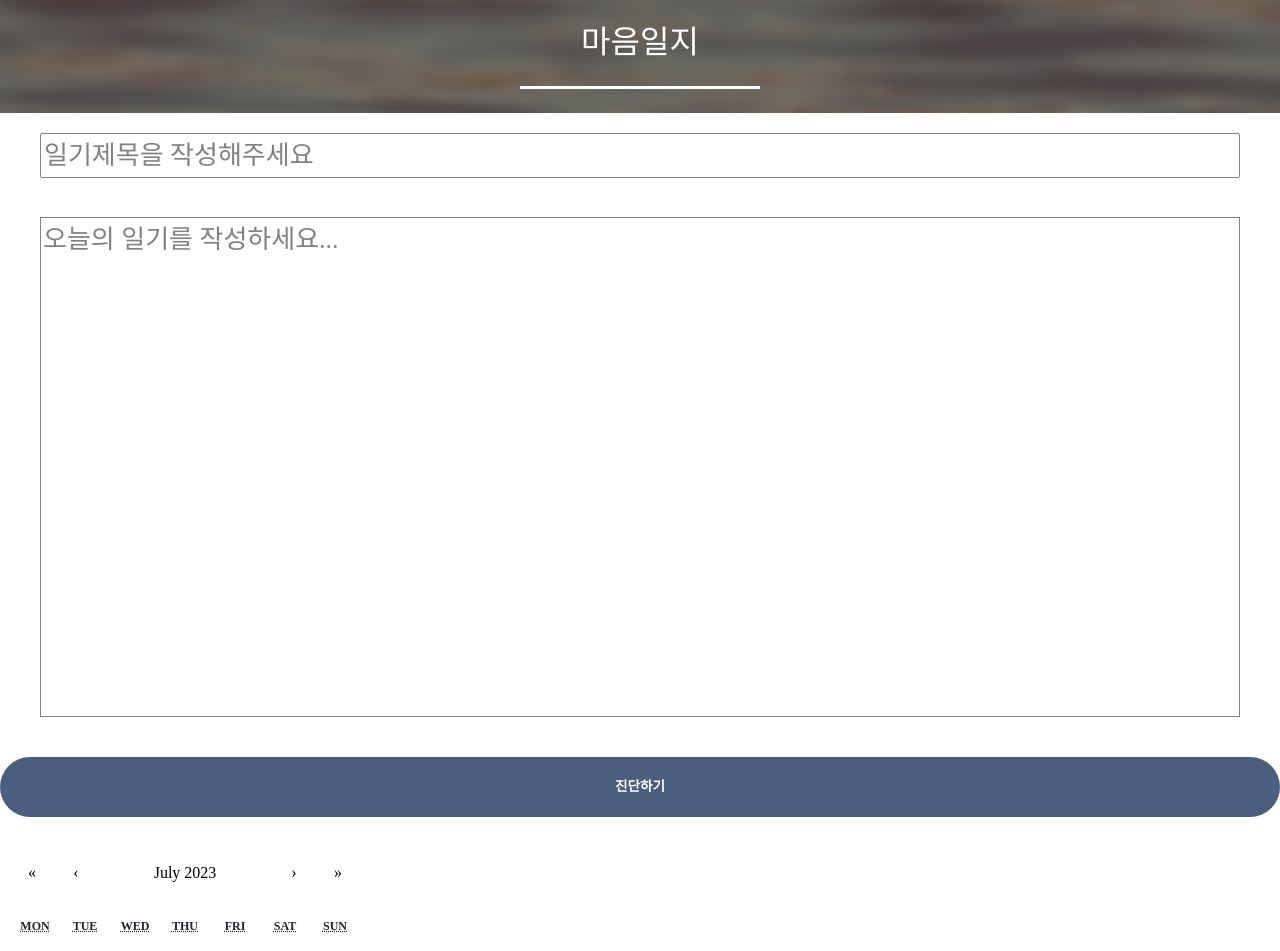
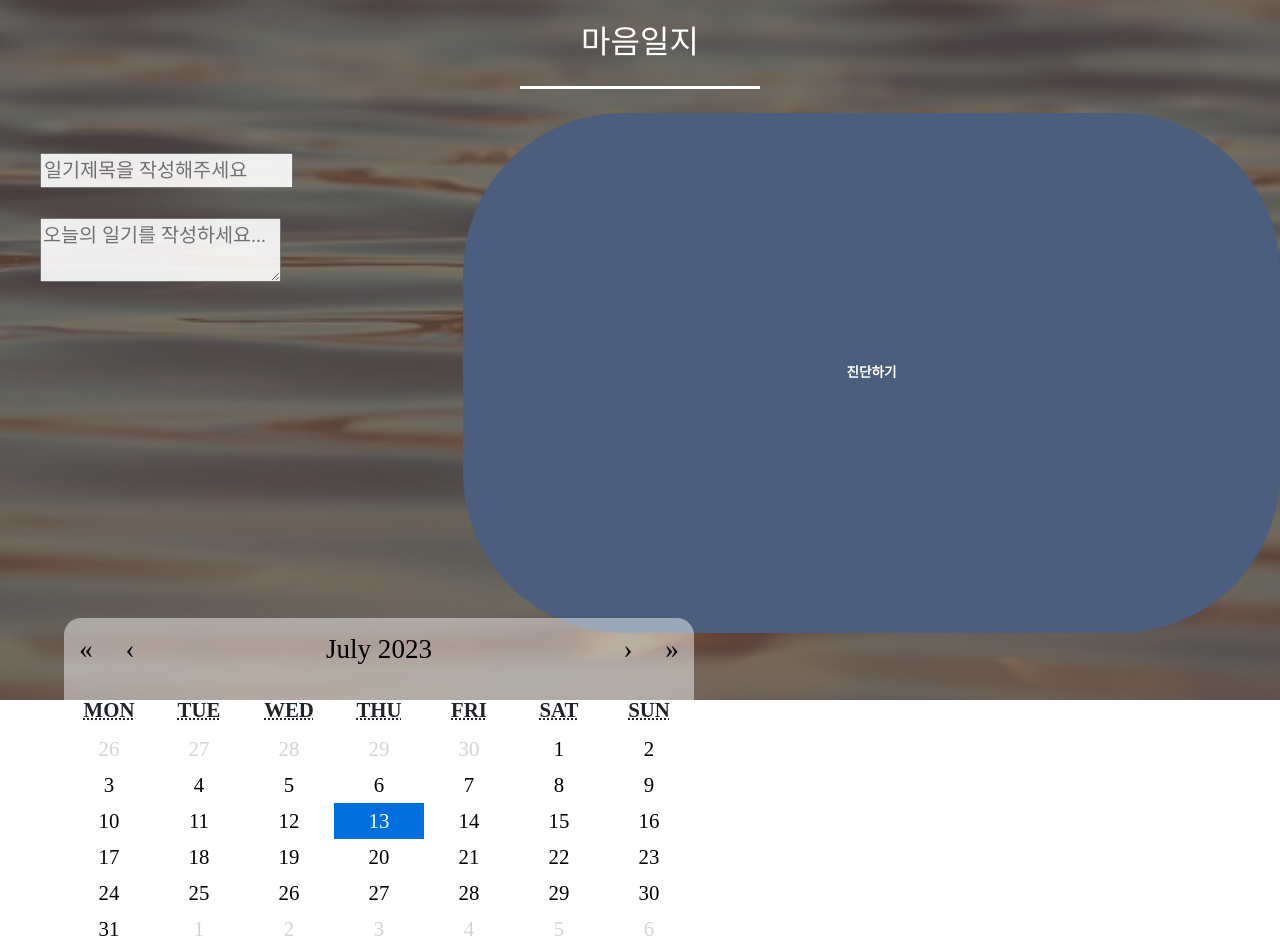
Before and after one commit to C2hazelnut/hotsix_mindwave, a React (Create React App) app: page /services in a window 1280 px wide. Shown: the part 100-1051 px from the top of the page. Built offline with nearby package versions, Linux system fonts and the light colour scheme; a web font is replaced by a local one.

Commit message:
Service.css 수정 및 추가

```diff
--- a/src/components/Services.css
+++ b/src/components/Services.css
@@ -3,20 +3,25 @@
   /*justify-content: center;
   align-items: center;*/
 }
-p{
-color: black;
-}
+
+/* p {
+
+} */
+
 .react-calendar {
-margin:10px;
-width: 350px;
-max-width: 100%;
-/*border: none;*/
+width: 630px;
 font-family: "Gowun Batang", serif;
-line-height: 1.125em;
+line-height: 1em;
+background-color: rgba(255, 255, 255, 0.45);
+margin-top: -3%;
+margin-left: 5%;
+font-size: 1.3em;
+padding-bottom: 0.7em;
+border-radius: 17px;
 }
 
 .react-calendar--doubleView {
-width: 700px;
+width: 800px;
 }
 
 .react-calendar--doubleView .react-calendar__viewContainer {
@@ -27,6 +32,7 @@ margin: -0.5em;
 .react-calendar--doubleView .react-calendar__viewContainer > * {
 width: 50%;
 margin: 0.5em;
+padding-bottom: 0.7em;
 }
 
 .react-calendar,
@@ -51,7 +57,9 @@ cursor: pointer;
 .react-calendar__navigation {
 display: flex;
 height: 44px;
+padding-top: 0.7em;
 margin-bottom: 1em;
+font-size: 1.3em;
 }
 
 .react-calendar__navigation button {
@@ -72,7 +80,6 @@ background-color: #e6e6e6;
 text-align: center;
 text-transform: uppercase;
 font-weight: bold;
-font-size: 0.75em;
 }
 
 .react-calendar__month-view__weekdays__weekday {
@@ -83,16 +90,15 @@ padding: 0.5em;
 display: flex;
 align-items: center;
 justify-content: center;
-font-size: 0.75em;
+font-size: 1.25em;
 font-weight: bold;
-}
 
-.react-calendar__month-view__days__day--weekend {
-color: #d10000;
 }
 
 .react-calendar__month-view__days__day--neighboringMonth {
 color: lightgray;
+padding-top: 1.2em;
+
 }
 
 .react-calendar__year-view .react-calendar__tile,
@@ -177,11 +183,12 @@ background-color: #e6e6e6;
   background-color: #555;
 }
 */
-.s-grid{
-background-color: white;
-}
-
-input{
+.input {
+  padding: 10px 15px;
+  border: 1px solid #ccc;
+  border-radius: 20px; /* You can adjust this value to control the roundness */
+  outline: none;
+  transition: border-color 0.2s ease;
   justify-content: center;
   align-items: center;
   display: grid;
@@ -189,13 +196,24 @@ display: grid;
   width:100%;
 }
 
-textarea{
+.write {
+  padding: 10px 15px;
+  border: 1px solid #ccc;
+  border-radius: 20px; /* You can adjust this value to control the roundness */
+  outline: none;
+  transition: border-color 0.2s ease;
+  justify-content: center;
+  align-items: center;
   display: flex;
-  height: 500px;
-  width: 100%;
-  background-color: white;
   /*border: none;*/
+  width:100%;
+  height: 300px;
   resize: none;
+}
+
+.d-grid {
+  display: grid !important;
+  width:100%;
 }
 
 .diary{
@@ -203,7 +221,30 @@ textarea{
   padding: 20px;
   background-color: none;
   min-height: 60vh;
-  font-size: calc(10px + 2vmin);
+  font-size: calc(10px + 1.2vmin);
   color: black;
   opacity: 0.9;
+  width:50%;
 }
+
+.content {
+  display: flex;
+}
+
+.date{
+  color: #5D5D5D;
+  border-radius: 20px;
+  align-items: center; /* 수직 방향 가운데 정렬 */
+  justify-content: center; /* 수평 방향 가운데 정렬 */
+  text-align: center; /* 텍스트 가운데 정렬 (수평 방향) */
+  display: flex;
+
+
+  margin-bottom: 0.6rem;
+  background-color: white;
+  border-radius: 17px;
+  font-size: 20px;
+
+  width: 35%;
+  height: 9%;
+}
```
Lines whose indentation alone changed are shown as unchanged.
